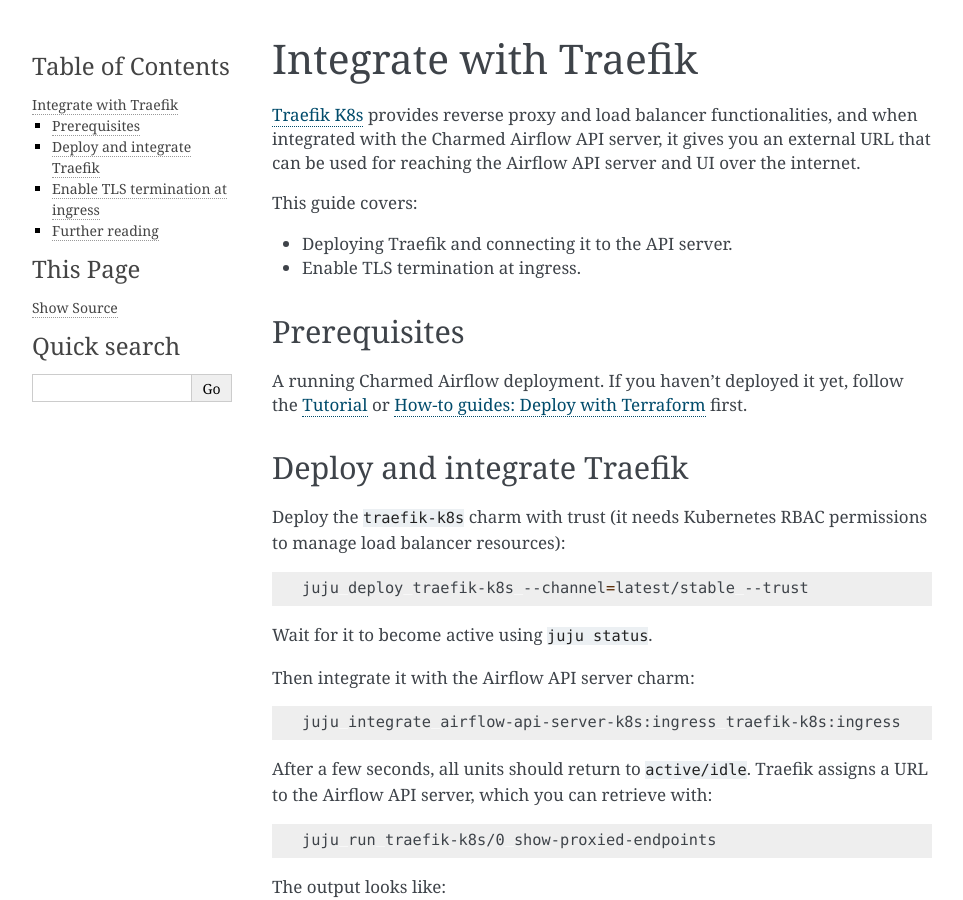
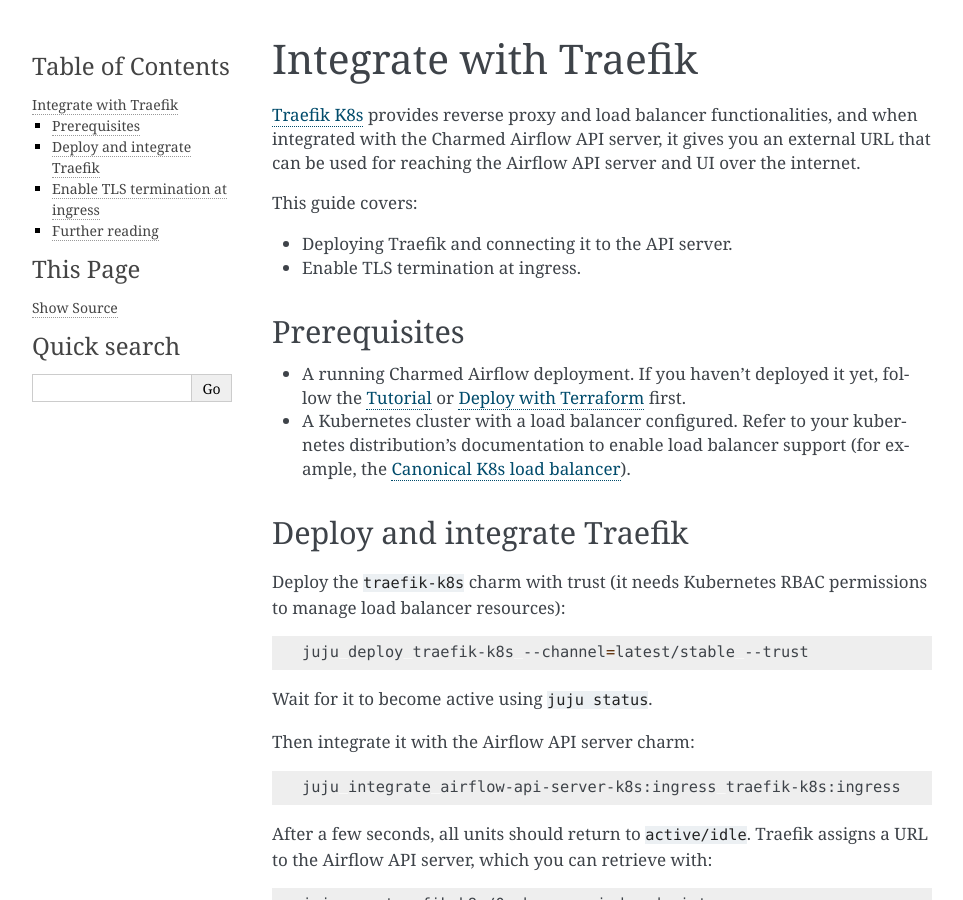
Before and after one commit to canonical/charmed-airflow-documentation, a Sphinx documentation site: the page built from docs/how-to/integrate/traefik.rst, in a window 1280 px wide and 900 px high. Shown: the whole window, without its empty margins (148-1111 px from the left). Built offline with Sphinx 7.4.7, drawn with Linux system fonts in a browser that asks for light colours.

Commit message:
Addressed PR feedback, added load balancer as a pre-requisite

```diff
--- a/docs/how-to/integrate/traefik.rst
+++ b/docs/how-to/integrate/traefik.rst
@@ -15,8 +15,11 @@
 Prerequisites
 -------------
 
-A running Charmed Airflow deployment. If you haven't deployed it yet, follow
-the :doc:`Tutorial </tutorial/index>` or :doc:`How-to guides: Deploy with Terraform </how-to/deploy-with-terraform>` first.
+* A running Charmed Airflow deployment. If you haven't deployed it yet, follow
+  the :doc:`Tutorial </tutorial/index>` or :doc:`Deploy with Terraform </how-to/deploy-with-terraform>` first.
+
+* A Kubernetes cluster with a load balancer configured. Refer to your kubernetes distribution's documentation to enable
+  load balancer support (for example, the `Canonical K8s load balancer <https://documentation.ubuntu.com/canonical-kubernetes/latest/snap/howto/networking/default-loadbalancer/>`_).
 
 
 Deploy and integrate Traefik
```
